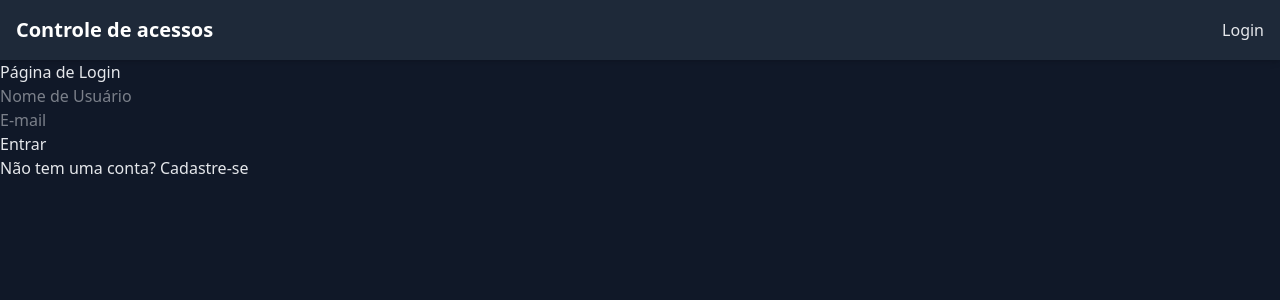
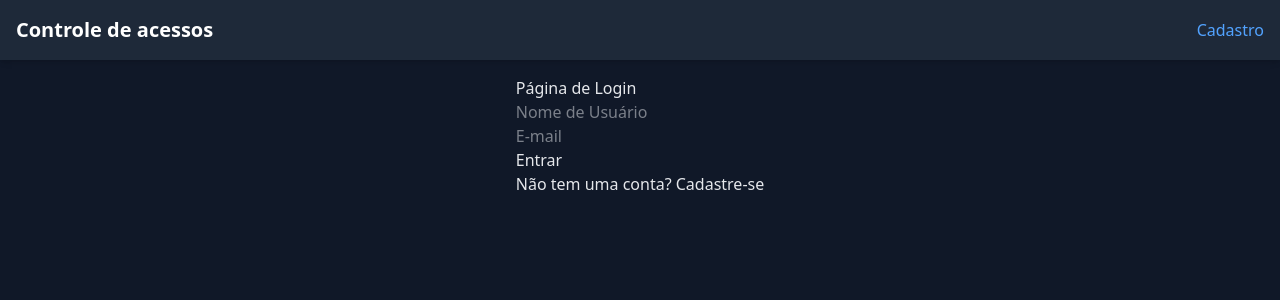
Before and after one commit to EnzoVazz/cpfront, a React (Vite) app in the folder access-control-cp/: page / in a window 1280 px wide. Shown: the top 300 px of the page. Built offline with nearby package versions, Linux system fonts and the light colour scheme.

Commit message:
feat - Estilizando o botao de logout, o link para o cadastro e o main

```diff
--- a/access-control-cp/src/App.tsx
+++ b/access-control-cp/src/App.tsx
@@ -37,15 +37,15 @@ export default function App(){
               <p className="font-semibold text-white">Bem-vindo, {usuario.nome}</p>
               <p className="text-sm text-gray-400">{usuario.email}</p>
             </div>
-            <button onClick={handleLogout}>Sair</button>
+            <button onClick={handleLogout} className="bg-red-600 text-white px-4 py-2 rounded-md hover:bg-red-700 transition">Sair</button>
           </div>
         ) : (
           <nav>
-            <Link to="/login">Login</Link>
+            <Link to="/cadastro" className="text-blue-400 font-medium hover:underline">Cadastro</Link>
           </nav>
         )}
       </header>
-      <main>
+      <main className="flex items-center justify-center p-4">
         <Outlet/>
       </main>
     </div>
```
